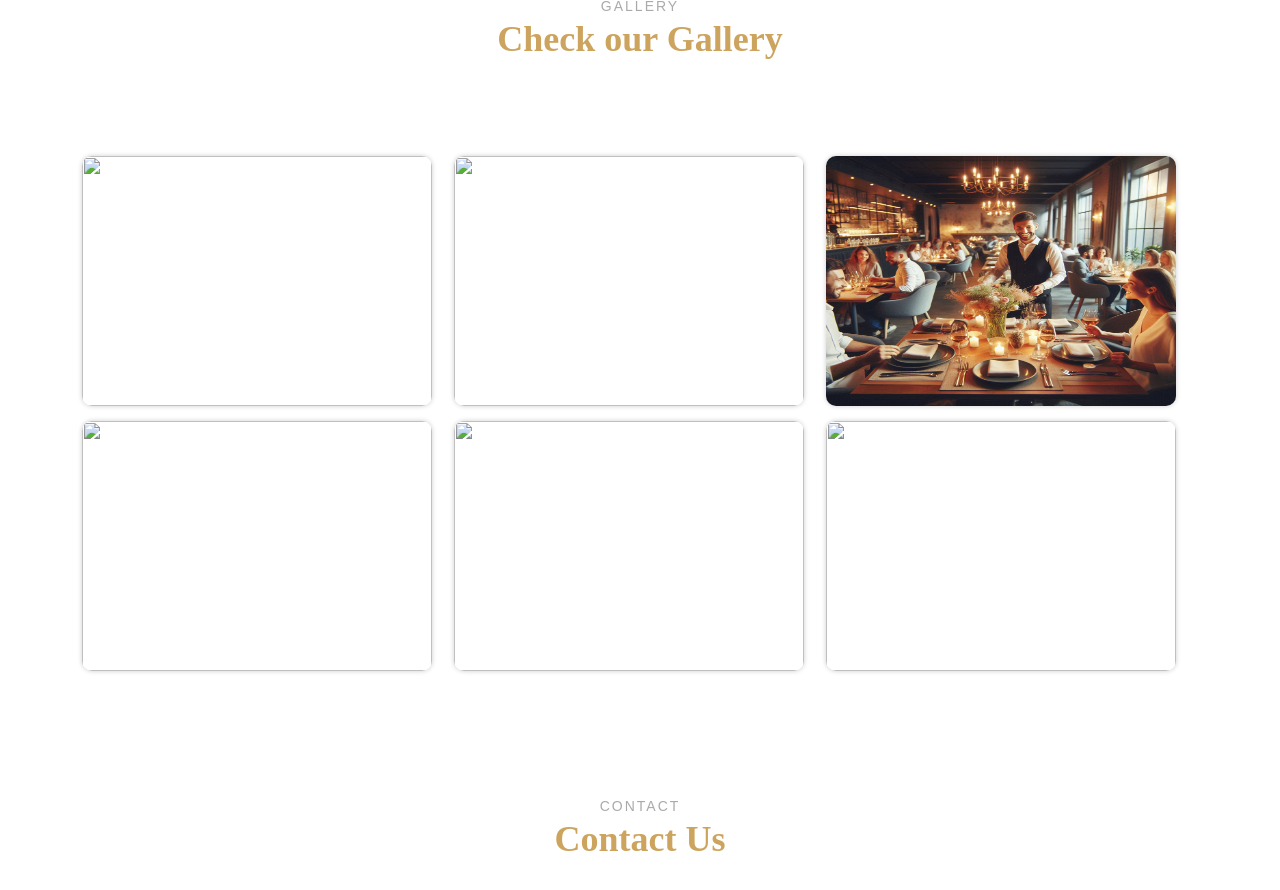
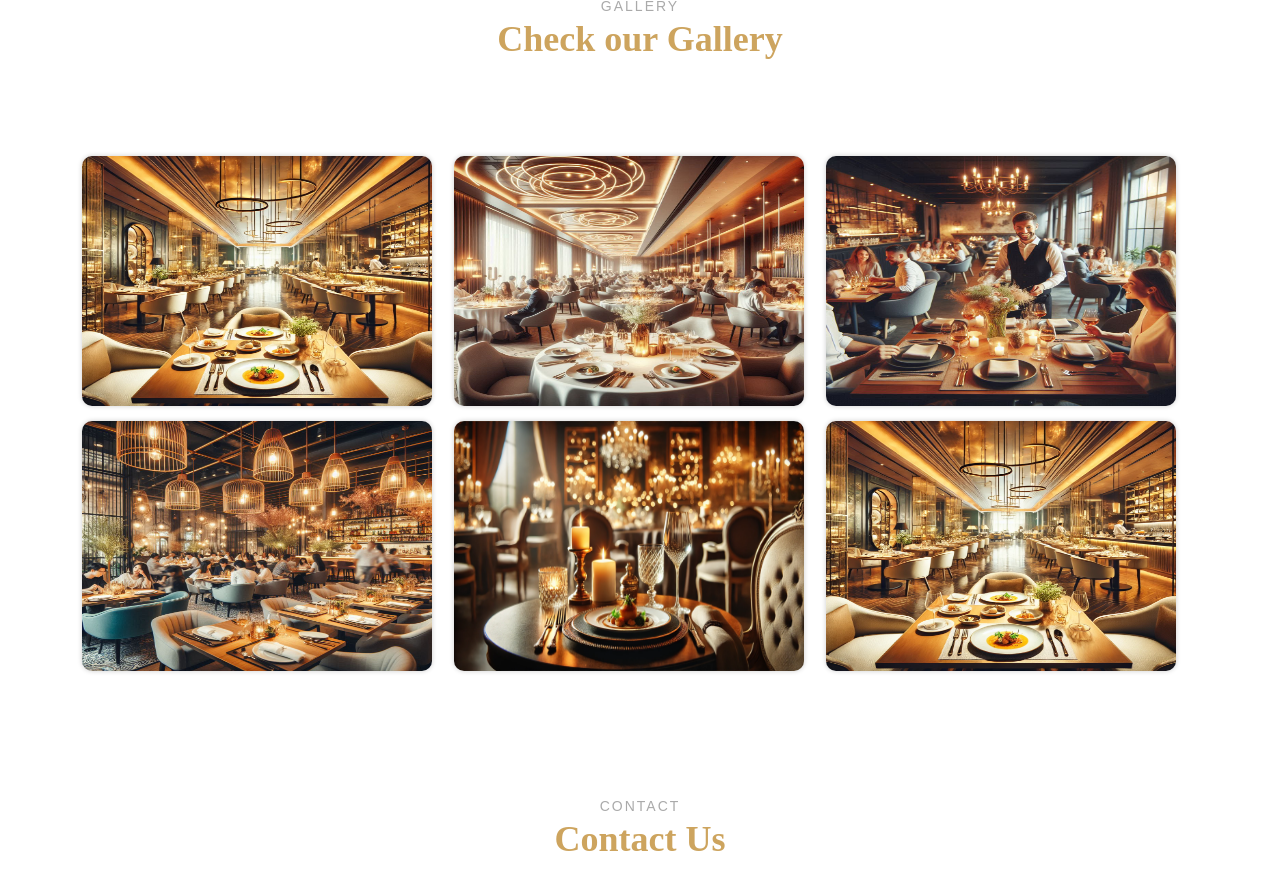
Before and after one commit to OmarDevIa/convinum, a plain HTML site: page index.html in a window 1280 px wide. Shown: the part 4624-5514 px from the top of the page. Drawn offline with nearby package versions, Linux system fonts and the light colour scheme; files whose address does not match are found by name.

Commit message:
Update index.html

```diff
--- a/index.html
+++ b/index.html
@@ -255,15 +255,15 @@
                 <div class="row g-0">
                     <div class="col-lg-4 col-md-6">
                         <div class="gallery-item">
-                            <a href="assets/images/DALL·E 2025-03-05 16.09.07 - A high-quality gourmet restaurant gallery with an elegant layout. The image showcases a luxurious fine dining experience with beautifully plated dishe.webp" class="gallery-lightbox">
-                                <img src="assets/images/DALL·E 2025-03-05 16.09.07 - A high-quality gourmet restaurant gallery with an elegant layout. The image showcases a luxurious fine dining experience with beautifully plated dishe.webp" alt="" class="img-fluid">
+                            <a href="images/DALL·E 2025-03-05 16.09.07 - A high-quality gourmet restaurant gallery with an elegant layout. The image showcases a luxurious fine dining experience with beautifully plated dishe.webp" class="gallery-lightbox">
+                                <img src="images/DALL·E 2025-03-05 16.09.07 - A high-quality gourmet restaurant gallery with an elegant layout. The image showcases a luxurious fine dining experience with beautifully plated dishe.webp" alt="" class="img-fluid">
                             </a>
                         </div>
                     </div>
                     <div class="col-lg-4 col-md-6">
                         <div class="gallery-item">
-                            <a href="assets/images/galerie1.png" class="gallery-lightbox">
-                                <img src="assets/images/galerie1.png" alt="" class="img-fluid">
+                            <a href="images/galerie1.png" class="gallery-lightbox">
+                                <img src="images/galerie1.png" alt="" class="img-fluid">
                             </a>
                         </div>
                     </div>
@@ -276,22 +276,22 @@
                     </div>
                     <div class="col-lg-4 col-md-6">
                         <div class="gallery-item">
-                            <a href="assets/images/un autre côté du restaurant.png" class="gallery-lightbox">
-                                <img src="assets/images/un autre côté du restaurant.png" alt="" class="img-fluid">
+                            <a href="images/un autre côté du restaurant.png" class="gallery-lightbox">
+                                <img src="images/un autre côté du restaurant.png" alt="" class="img-fluid">
                             </a>
                         </div>
                     </div>
                     <div class="col-lg-4 col-md-6">
                         <div class="gallery-item">
-                            <a href="assets/images/DALL·E 2025-03-05 15.57.47 - A luxurious gourmet restaurant background for a high-end website. The scene features an elegant dining table with fine china, crystal glasses, and can.webp" class="gallery-lightbox">
-                                <img src="assets/images/DALL·E 2025-03-05 15.57.47 - A luxurious gourmet restaurant background for a high-end website. The scene features an elegant dining table with fine china, crystal glasses, and can.webp" alt="" class="img-fluid">
+                            <a href="images/DALL·E 2025-03-05 15.57.47 - A luxurious gourmet restaurant background for a high-end website. The scene features an elegant dining table with fine china, crystal glasses, and can.webp" class="gallery-lightbox">
+                                <img src="images/DALL·E 2025-03-05 15.57.47 - A luxurious gourmet restaurant background for a high-end website. The scene features an elegant dining table with fine china, crystal glasses, and can.webp" alt="" class="img-fluid">
                             </a>
                         </div>
                     </div>
                     <div class="col-lg-4 col-md-6">
                         <div class="gallery-item">
-                            <a href="assets/images/DALL·E 2025-03-05 16.09.07 - A high-quality gourmet restaurant gallery with an elegant layout. The image showcases a luxurious fine dining experience with beautifully plated dishe.webp" class="gallery-lightbox">
-                                <img src="assets/images/DALL·E 2025-03-05 16.09.07 - A high-quality gourmet restaurant gallery with an elegant layout. The image showcases a luxurious fine dining experience with beautifully plated dishe.webp" alt="" class="img-fluid">
+                            <a href="images/DALL·E 2025-03-05 16.09.07 - A high-quality gourmet restaurant gallery with an elegant layout. The image showcases a luxurious fine dining experience with beautifully plated dishe.webp" class="gallery-lightbox">
+                                <img src="images/DALL·E 2025-03-05 16.09.07 - A high-quality gourmet restaurant gallery with an elegant layout. The image showcases a luxurious fine dining experience with beautifully plated dishe.webp" alt="" class="img-fluid">
                             </a>
                         </div>
                     </div>
```
